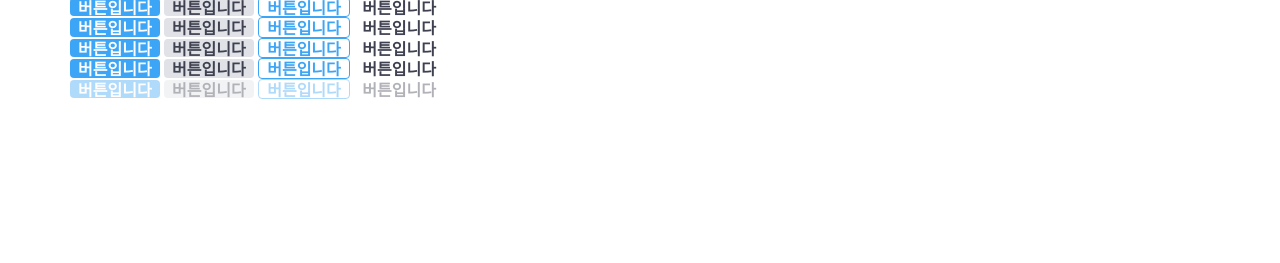
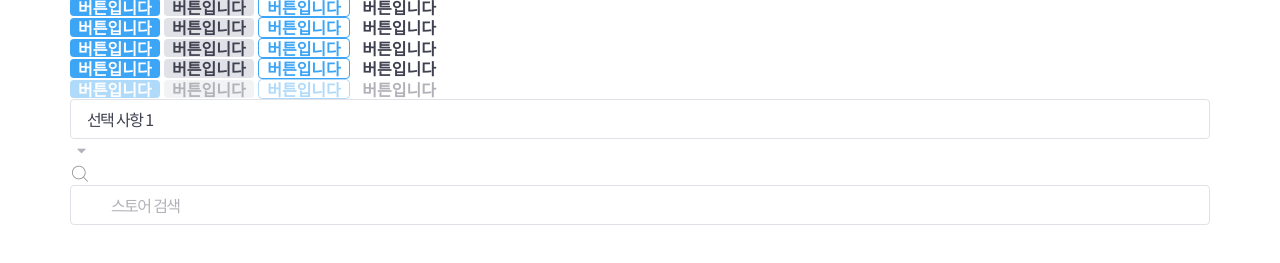
Before and after one commit to jtwjs/tomorrow-house, a website: page index.html in a window 1280 px wide. Shown: the part 163-426 px from the top of the page. Drawn offline with nearby package versions, Linux system fonts and the light colour scheme; files that its build step writes are made by us from their sources; files whose address does not match are found by name.

Commit message:
:lipstick: Implement common form components: select, input

```diff
--- a/index.html
+++ b/index.html
@@ -29,7 +29,7 @@
     </div>
     <div class="container">
       <div class="avatar-32">
-        <img src="./assets/images/img-user-01.jpg" alt="4$ person">
+        <img src="./assets/images/img-user-01.jpg" alt="4$ person" />
       </div>
     </div>
     <div class="container">
@@ -104,10 +104,34 @@
         <button type="button" class="btn-ghost bnt-55">버튼입니다</button>
       </div>
       <div>
-      <button type="button" class="btn-primary bnt-55" disabled>버튼입니다</button>
-      <button type="button" class="btn-secondary bnt-55" disabled>버튼입니다</button>
-      <button type="button" class="btn-outlined bnt-55" disabled>버튼입니다</button>
-      <button type="button" class="btn-ghost bnt-55" disabled>버튼입니다</button>
+        <button type="button" class="btn-primary bnt-55" disabled>
+          버튼입니다
+        </button>
+        <button type="button" class="btn-secondary bnt-55" disabled>
+          버튼입니다
+        </button>
+        <button type="button" class="btn-outlined bnt-55" disabled>
+          버튼입니다
+        </button>
+        <button type="button" class="btn-ghost bnt-55" disabled>
+          버튼입니다
+        </button>
+      </div>
+      <div>
+        <div class="select-group">
+          <select class="form-select">
+            <option value="1">선택 사항 1</option>
+            <option value="2">선택 사항 2</option>
+            <option value="3">선택 사항 3</option>
+            <option value="4">선택 사항 4</option>
+            <option value="5">선택 사항 5</option>
+          </select>
+          <i class="ic-caret" aria-hidden="true"></i>
+        </div>
+        <div class="input-group">
+          <i class="ic-search" aria-hidden="true"></i>
+          <input class="form-input" type="text" placeholder="스토어 검색" />
+        </div>
       </div>
     </div>
   </body>
--- a/styles/main.scss
+++ b/styles/main.scss
@@ -18,5 +18,6 @@
 @import './modules/star-ratings';
 @import './modules/prices';
 @import './modules/buttons';
+@import './modules/forms';
 
 @import './layouts/grids';
--- /dev/null
+++ b/styles/modules/_forms.scss
@@ -0,0 +1,74 @@
+%form-base {
+  @include text-style(16, $primary);
+  display: block;
+  width: 100%;
+  height: 40px;
+  padding: 0 16px;
+  background-color: $white;
+  border: 1px solid $border;
+  border-radius: 4px;
+  appearance: none;
+  transition: background-color 200ms ease-in-out;
+
+  &::placeholder {
+    color: $tertiary;
+  }
+
+  &:not(:disabled):hover {
+    background-color: $background;
+  }
+
+  &:disabled {
+    cursor: not-allowed;
+    opacity: 0.4;
+  }
+}
+
+.form-select,
+.form-input {
+  @extend %form-base;
+}
+
+// NOTE: Select
+.select-group {
+  position: relative;
+
+  &.is-active {
+    .form-select {
+      border-color: $blue;
+    }
+
+    .is-caret {
+      color: $blue;
+    }
+  }
+
+  .form-select {
+    padding-right: 40px;
+    text-overflow: ellipsis;
+  }
+
+  .ic-caret {
+    @include pos-center-y;
+    right: 8px;
+    font-size: 24px;
+    color: $tertiary;
+    pointer-events: none;
+  }
+}
+
+// NOTE: Input
+.input-group {
+  position: relative;
+
+  .form-input {
+    padding-left: 40px;
+  }
+
+  .ic-search {
+    @include pos-center-y;
+    left: 10px;
+    font-size: 20px;
+    color: $secondary;
+  }
+}
```
Lines whose indentation alone changed are shown as unchanged.
